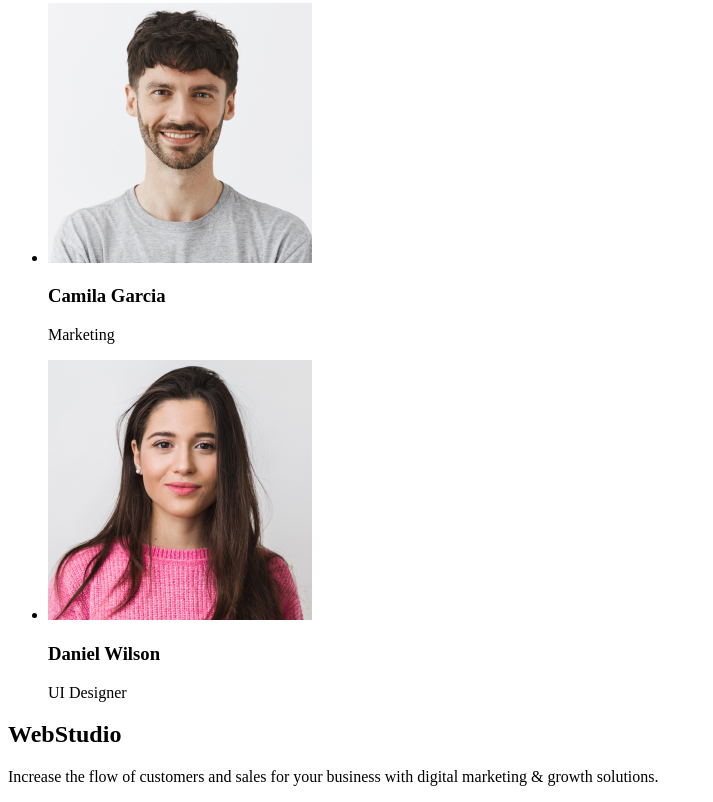
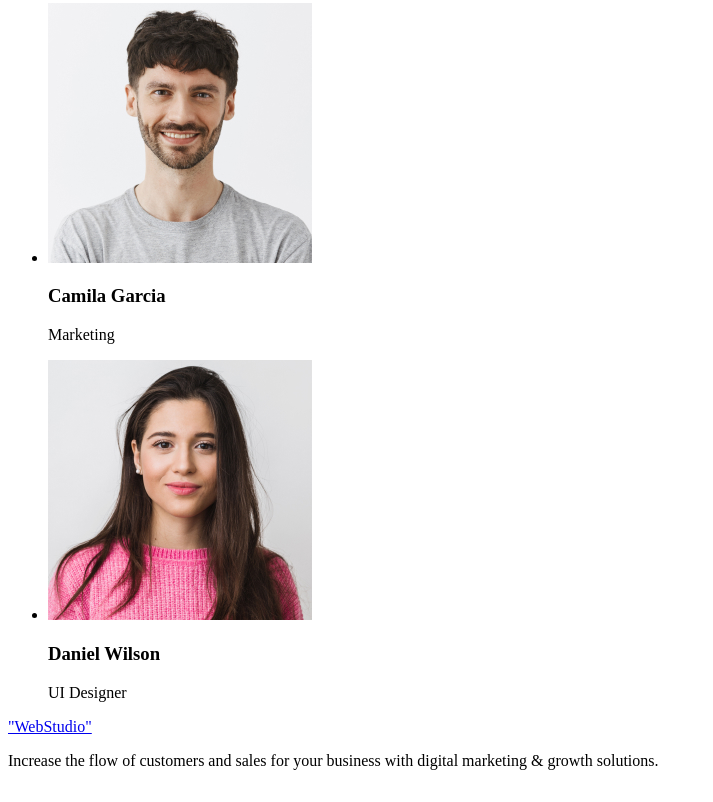
Before and after one commit to SanaLapina/goit-markup-hw-01, a plain HTML site: page index.html in a window 1280 px wide. Shown: the part 1332-2134 px from the top of the page, without its empty margins (0-713 px from the left). Drawn offline with Linux system fonts and the light colour scheme.

Commit message:
goit-markup-hw-01

```diff
--- a/index.html
+++ b/index.html
@@ -9,7 +9,7 @@
     <!--Header-->
     <header>
         <nav>
-            <a href="index.html">"WebStudio"</a>
+            <a href="./index.html">"WebStudio"</a>
             <ul>
                 <li>
                     <a href="./index.html">Studio</a>
@@ -22,18 +22,18 @@
                 </li>
             </ul>
         </nav>
-    </header>
+
     <address>
             <ul>
                 <li>
                     <a href="mailto:info@devstudio.com">info@devstudio.com</a>
                 </li>
                 <li>
-                    <a href="tel:+110001111111">+11 (000) 111-11-11</a>
+                    <a href="tel:+110001111111">+11(000)111-11-11</a>
                 </li>
             </ul>
         </address>
-
+    </header>
         <main>
             <!--order service-->
             <section>
@@ -42,7 +42,7 @@
                 <button type="button">Order Service</button>
             </section>
 
-            <!--strategy-->
+            <!--skills-->
             <section>
                 <ul>
                     <li>
@@ -99,7 +99,7 @@
         </main>
         <!--rewiev-->
         <footer>
-            <h2>WebStudio</h2>
+            <a href="./index.html">"WebStudio"</a>
             <p>Increase the flow of customers and sales for your business with digital marketing & growth solutions.</p>
         </footer>
 
```
